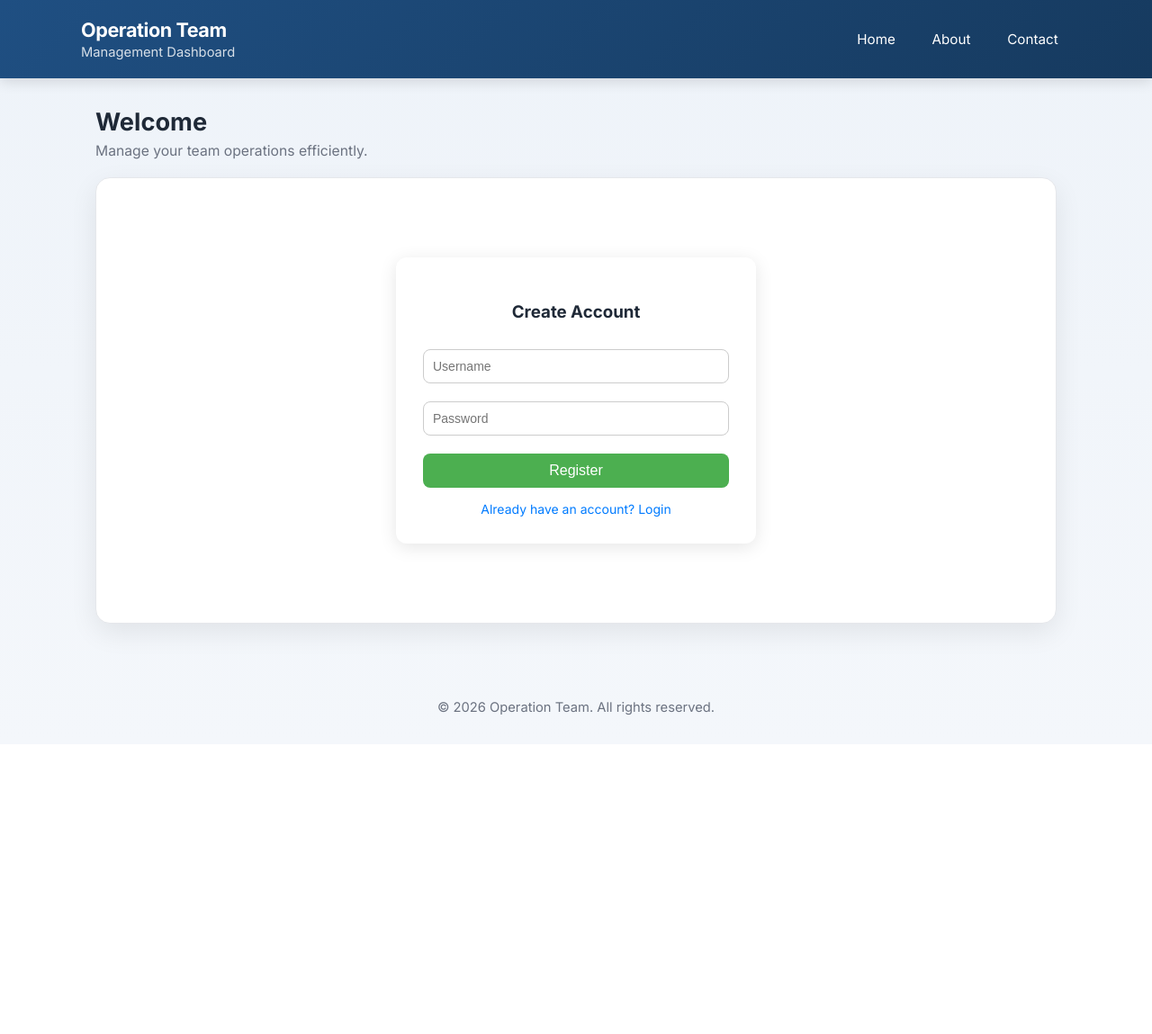
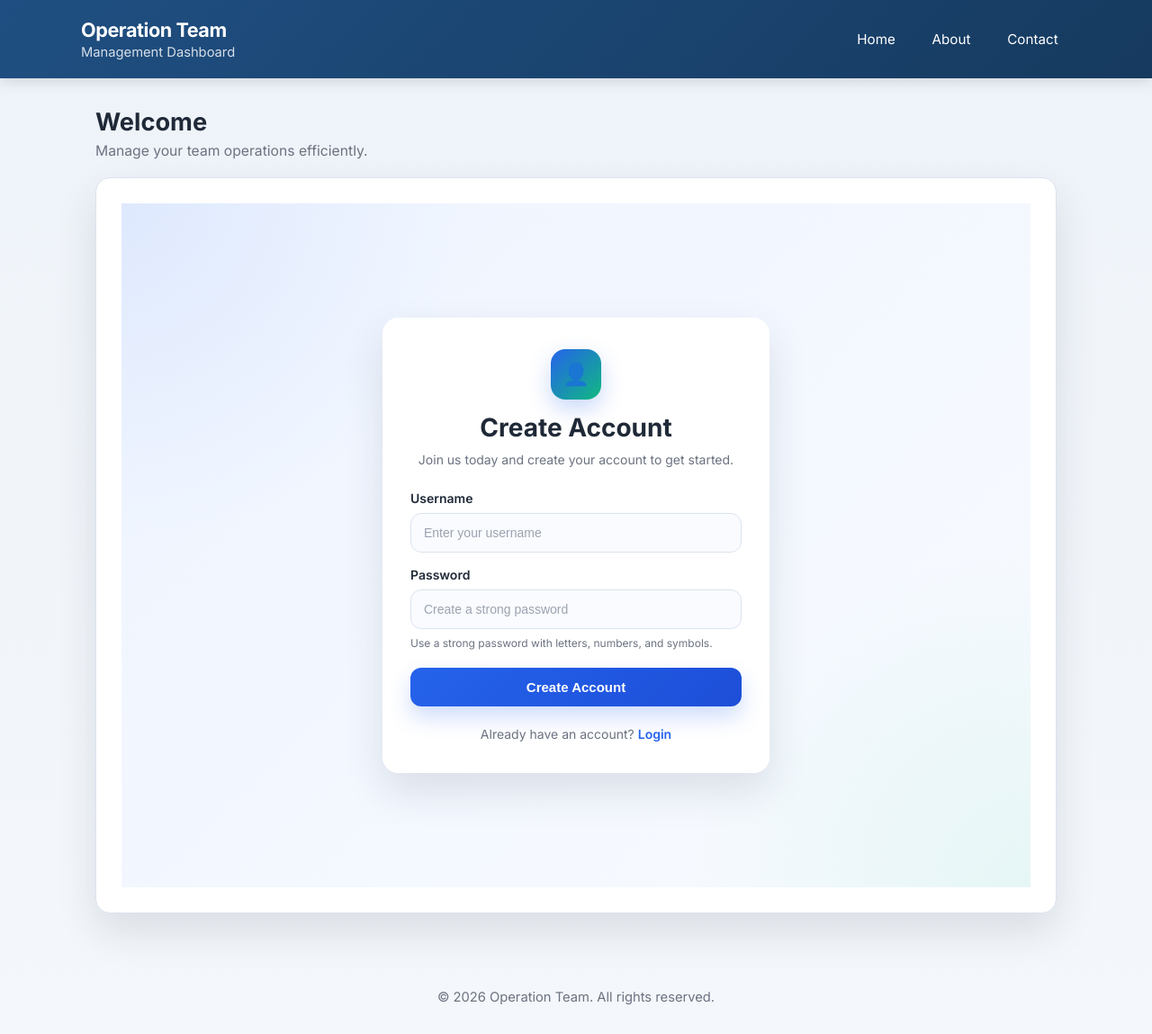
Before and after one commit to clarincehierro001-hue/justforyou, a Flask app: page /register in a window 1280 px wide. Shown: the whole page at 90% size. Before the commit the page ends 795 px from the top, so only its background shows below. Run offline with Flask 3, Linux system fonts and the light colour scheme.

Commit message:
register.html

```diff
--- a/templates/register.html
+++ b/templates/register.html
@@ -1,81 +1,238 @@
 {% extends "base.html" %}
 {% block content %}
 <style>
+    :root {
+        --bg-primary: #f4f7fb;
+        --bg-card: rgba(255, 255, 255, 0.95);
+        --text-primary: #1f2937;
+        --text-secondary: #6b7280;
+        --accent: #2563eb;
+        --accent-hover: #1d4ed8;
+        --success: #10b981;
+        --border: #dbe3ef;
+        --input-bg: #f9fbff;
+        --danger-text: #b42318;
+        --danger-bg: #fef3f2;
+        --danger-border: #fecdca;
+        --shadow: 0 20px 45px rgba(31, 41, 55, 0.12);
+        --radius-lg: 18px;
+        --radius-md: 12px;
+        --radius-sm: 10px;
+    }
+
+    .auth-page {
+        min-height: calc(100vh - 40px);
+        display: flex;
+        align-items: center;
+        justify-content: center;
+        padding: 40px 20px;
+        background:
+            radial-gradient(circle at top left, rgba(37, 99, 235, 0.08), transparent 30%),
+            radial-gradient(circle at bottom right, rgba(16, 185, 129, 0.08), transparent 30%),
+            linear-gradient(135deg, #eef4ff 0%, #f8fbff 100%);
+    }
+
     .auth-container {
-        max-width: 400px;
-        margin: 60px auto;
-        padding: 30px;
-        border-radius: 12px;
-        box-shadow: 0 4px 20px rgba(0,0,0,0.1);
-        background: #fff;
+        width: 100%;
+        max-width: 430px;
+        padding: 34px 30px;
+        border-radius: var(--radius-lg);
+        box-shadow: var(--shadow);
+        background: var(--bg-card);
+        border: 1px solid rgba(255, 255, 255, 0.7);
+        backdrop-filter: blur(8px);
+    }
+
+    .auth-header {
         text-align: center;
+        margin-bottom: 24px;
+    }
+
+    .auth-badge {
+        width: 56px;
+        height: 56px;
+        margin: 0 auto 14px;
+        border-radius: 16px;
+        display: flex;
+        align-items: center;
+        justify-content: center;
+        font-size: 24px;
+        background: linear-gradient(135deg, #2563eb, #10b981);
+        color: white;
+        box-shadow: 0 10px 24px rgba(37, 99, 235, 0.25);
     }
 
     .auth-container h3 {
-        margin-bottom: 20px;
+        margin: 0;
+        font-size: 28px;
+        font-weight: 700;
+        color: var(--text-primary);
+    }
+
+    .auth-subtitle {
+        margin-top: 8px;
+        font-size: 14px;
+        color: var(--text-secondary);
+        line-height: 1.5;
+    }
+
+    .error-message {
+        color: var(--danger-text);
+        background: var(--danger-bg);
+        border: 1px solid var(--danger-border);
+        padding: 12px 14px;
+        border-radius: var(--radius-sm);
+        margin-bottom: 18px;
+        font-size: 14px;
+        text-align: left;
+    }
+
+    .auth-form {
+        display: flex;
+        flex-direction: column;
+        gap: 16px;
+    }
+
+    .form-group {
+        text-align: left;
+    }
+
+    .form-group label {
+        display: block;
+        margin-bottom: 8px;
+        font-size: 14px;
+        font-weight: 600;
+        color: var(--text-primary);
     }
 
     .auth-container input {
         width: 100%;
-        padding: 10px;
-        margin: 10px 0;
-        border: 1px solid #ccc;
-        border-radius: 8px;
+        padding: 13px 14px;
+        border: 1px solid var(--border);
+        border-radius: var(--radius-md);
         font-size: 14px;
+        background: var(--input-bg);
+        color: var(--text-primary);
+        outline: none;
+        transition: border-color 0.25s ease, box-shadow 0.25s ease, background 0.25s ease;
+    }
+
+    .auth-container input::placeholder {
+        color: #9ca3af;
+    }
+
+    .auth-container input:focus {
+        border-color: var(--accent);
+        background: #fff;
+        box-shadow: 0 0 0 4px rgba(37, 99, 235, 0.12);
+    }
+
+    .password-hint {
+        margin-top: 8px;
+        font-size: 12px;
+        color: var(--text-secondary);
     }
 
     .auth-container button {
         width: 100%;
-        padding: 10px;
-        margin-top: 10px;
+        padding: 13px 16px;
+        margin-top: 4px;
         border: none;
-        border-radius: 8px;
-        background: #4CAF50;
+        border-radius: var(--radius-md);
+        background: linear-gradient(135deg, var(--accent), var(--accent-hover));
         color: white;
-        font-size: 16px;
+        font-size: 15px;
+        font-weight: 600;
         cursor: pointer;
-        transition: 0.3s;
+        transition: transform 0.2s ease, box-shadow 0.25s ease, opacity 0.25s ease;
+        box-shadow: 0 12px 24px rgba(37, 99, 235, 0.22);
     }
 
     .auth-container button:hover {
-        background: #45a049;
+        transform: translateY(-1px);
+        box-shadow: 0 16px 28px rgba(37, 99, 235, 0.28);
+    }
+
+    .auth-container button:active {
+        transform: translateY(0);
+    }
+
+    .auth-footer {
+        margin-top: 22px;
+        text-align: center;
+        font-size: 14px;
+        color: var(--text-secondary);
     }
 
     .auth-container a {
-        display: block;
-        margin-top: 15px;
-        color: #007BFF;
+        color: var(--accent);
         text-decoration: none;
-        font-size: 14px;
+        font-weight: 600;
+        transition: color 0.2s ease;
     }
 
     .auth-container a:hover {
+        color: var(--accent-hover);
         text-decoration: underline;
     }
 
-    .error-message {
-        color: #e74c3c;
-        background: #fdecea;
-        padding: 10px;
-        border-radius: 6px;
-        margin-bottom: 15px;
-        font-size: 14px;
+    @media (max-width: 480px) {
+        .auth-container {
+            padding: 26px 20px;
+            border-radius: 16px;
+        }
+
+        .auth-container h3 {
+            font-size: 24px;
+        }
     }
 </style>
 
+<div class="auth-page">
     <div class="auth-container">
+        <div class="auth-header">
+            <div class="auth-badge">👤</div>
             <h3>Create Account</h3>
+            <p class="auth-subtitle">Join us today and create your account to get started.</p>
+        </div>
 
         {% if error %}
             <div class="error-message">{{ error }}</div>
         {% endif %}
 
-    <form method="POST">
-        <input name="username" placeholder="Username" required>
-        <input name="password" type="password" placeholder="Password" required>
-        <button type="submit">Register</button>
+        <form method="POST" class="auth-form">
+            <div class="form-group">
+                <label for="username">Username</label>
+                <input
+                    id="username"
+                    name="username"
+                    type="text"
+                    placeholder="Enter your username"
+                    autocomplete="username"
+                    required
+                >
+            </div>
+
+            <div class="form-group">
+                <label for="password">Password</label>
+                <input
+                    id="password"
+                    name="password"
+                    type="password"
+                    placeholder="Create a strong password"
+                    autocomplete="new-password"
+                    required
+                >
+                <div class="password-hint">Use a strong password with letters, numbers, and symbols.</div>
+            </div>
+
+            <button type="submit">Create Account</button>
         </form>
 
-    <a href="/login">Already have an account? Login</a>
+        <div class="auth-footer">
+            Already have an account?
+            <a href="{{ url_for('login') }}">Login</a>
+        </div>
+    </div>
 </div>
 {% endblock %}
```
Lines whose indentation alone changed are shown as unchanged.
